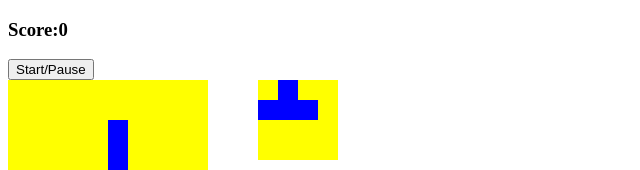
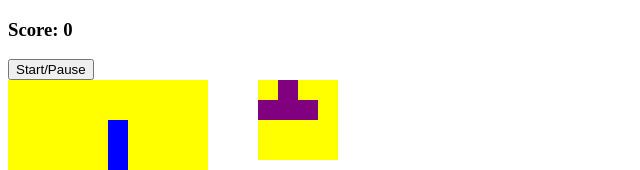
Before and after one commit to wedodge89/tetris, a plain HTML site: page index.html in a window 1280 px wide. Both pictures are taken after a click on the button "Start/Pause". Shown: the top 170 px of the page, without its empty margins (0-640 px from the left). Drawn offline with Linux system fonts and the light colour scheme.

```diff
--- a/script.js
+++ b/script.js
@@ -196,7 +196,7 @@ document.addEventListener('DOMContentLoaded', () => {
         //add new shape
         upNextTetrominoes[nextRandNum].forEach( index => {
             displaySquares[displayIndex + index].classList.add("tetromino");
-            displaySquares[displayIndex + index].style.backgroundColor = colors[randNum];
+            displaySquares[displayIndex + index].style.backgroundColor = colors[nextRandNum];
         });
     };
 
```
Also changed, not shown: index.html (+1 -1 lines), 1 other file.
